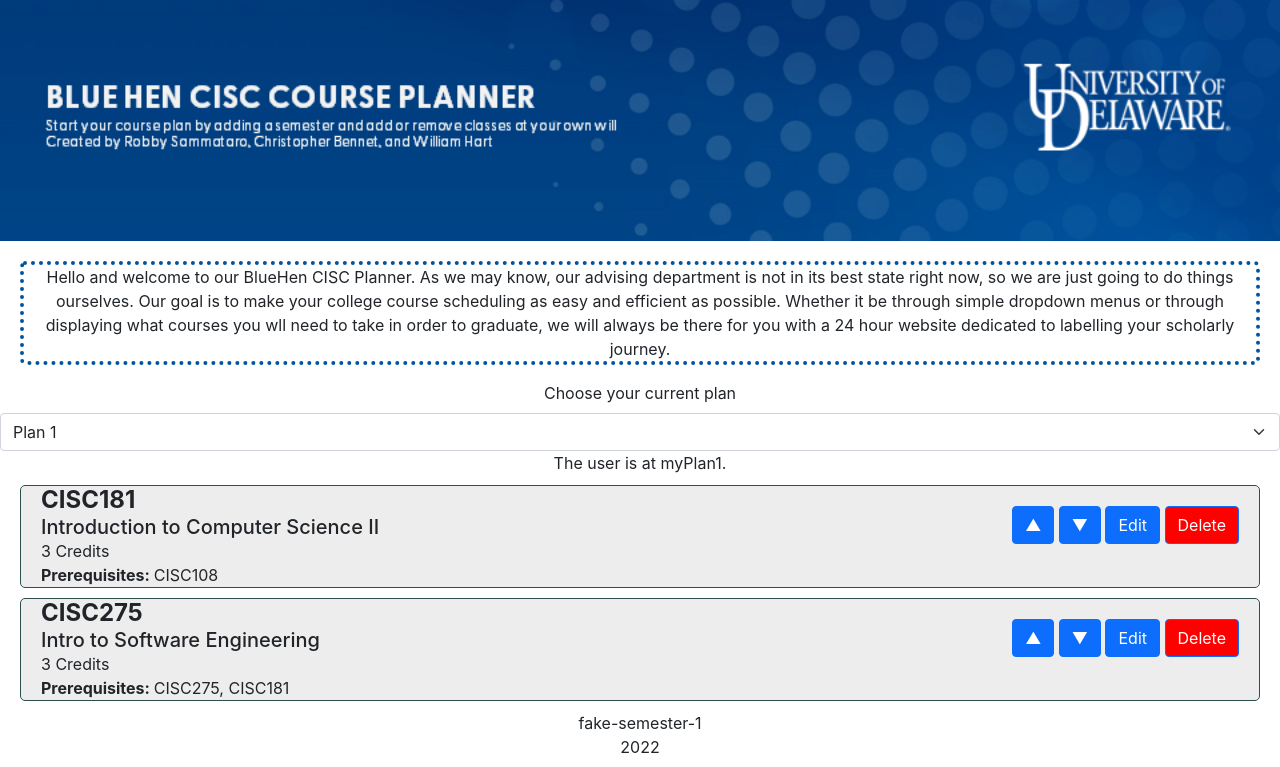
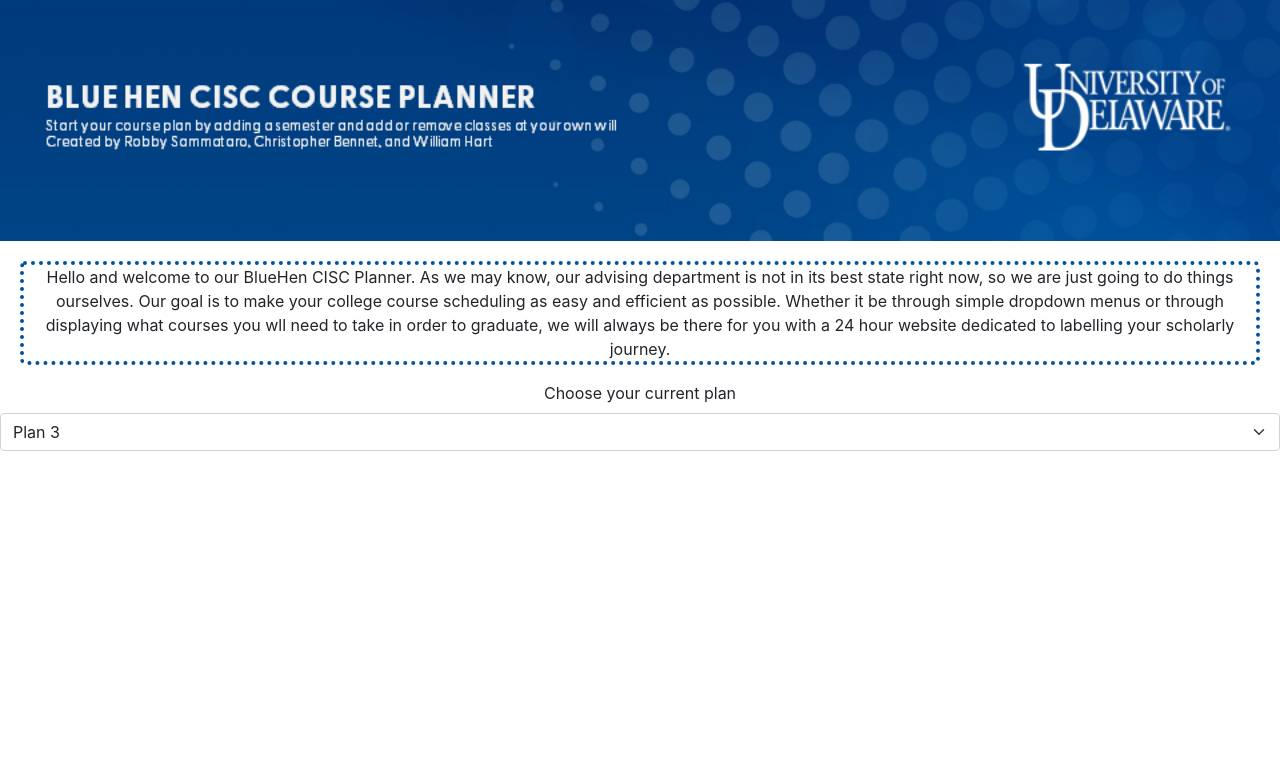
Before and after one commit to UD-CISC275-S22/cis-scheduler-team-16, a React (Create React App) app: page / in a window 1280 px wide. Shown: the top 767 px of the page. Built offline with nearby package versions, Linux system fonts and the light colour scheme.

Commit message:
Think i'm doing Planner

```diff
--- a/src/App.tsx
+++ b/src/App.tsx
@@ -50,17 +50,15 @@
                 dedicated to labelling your scholarly journey.
             </p>
             <PlanViewer></PlanViewer>
-            <CourseViewer course={myCourse1}></CourseViewer>
-            <CourseViewer course={myCourse}></CourseViewer>
-            <div>
+
+            {/**             <div>
                 {semesterList.map((semester: Semester, ind: number) => (
                     <div key={ind}>
                         {" "}
-                        {/*Our semester type doesnt have an ID, so I think this should suffice for now.. */}
                         <SemesterViewer semester={semester}></SemesterViewer>
                     </div>
                 ))}
-            </div>
+            </div> */}
         </div>
     );
 }
--- a/src/components/PlanViewer.tsx
+++ b/src/components/PlanViewer.tsx
@@ -12,12 +12,29 @@
         {
             name: "myPlan1",
             id: "0",
-            semesters: []
+            semesters: [
+                {
+                    term: "fake-semester-1",
+                    year: 2022,
+                    courses: []
+                },
+                {
+                    term: "fake-semester-2",
+                    year: 2022,
+                    courses: []
+                }
+            ]
         },
         {
             name: "myPlan2",
             id: "1",
-            semesters: []
+            semesters: [
+                {
+                    term: "fake-semester-1",
+                    year: 2022,
+                    courses: []
+                }
+            ]
         },
         {
             name: "myPlan3",
@@ -28,7 +45,7 @@
 
     // This is the State
     const [allPlans, setAllPlans] = useState<Plan[]>(plans);
-    const [curPlan, setCurPlan] = useState<Plan>(allPlans[0]);
+    const [curPlan, setCurPlan] = useState<Plan>(allPlans[2]);
 
     //This is the Control
 
@@ -48,10 +65,10 @@
                     <option value="2">Plan 3</option>
                 </Form.Select>
             </Form.Group>
+            {/* The user is at <>/*{curPlan.name}</></>. */}
             {curPlan.semesters.map((eachSemester: Semester, ind: number) => {
                 return <SemesterViewer semester={eachSemester} key={ind} />;
             })}
-            The user is at <>{curPlan.name}</>.
         </div>
     );
 }
```
